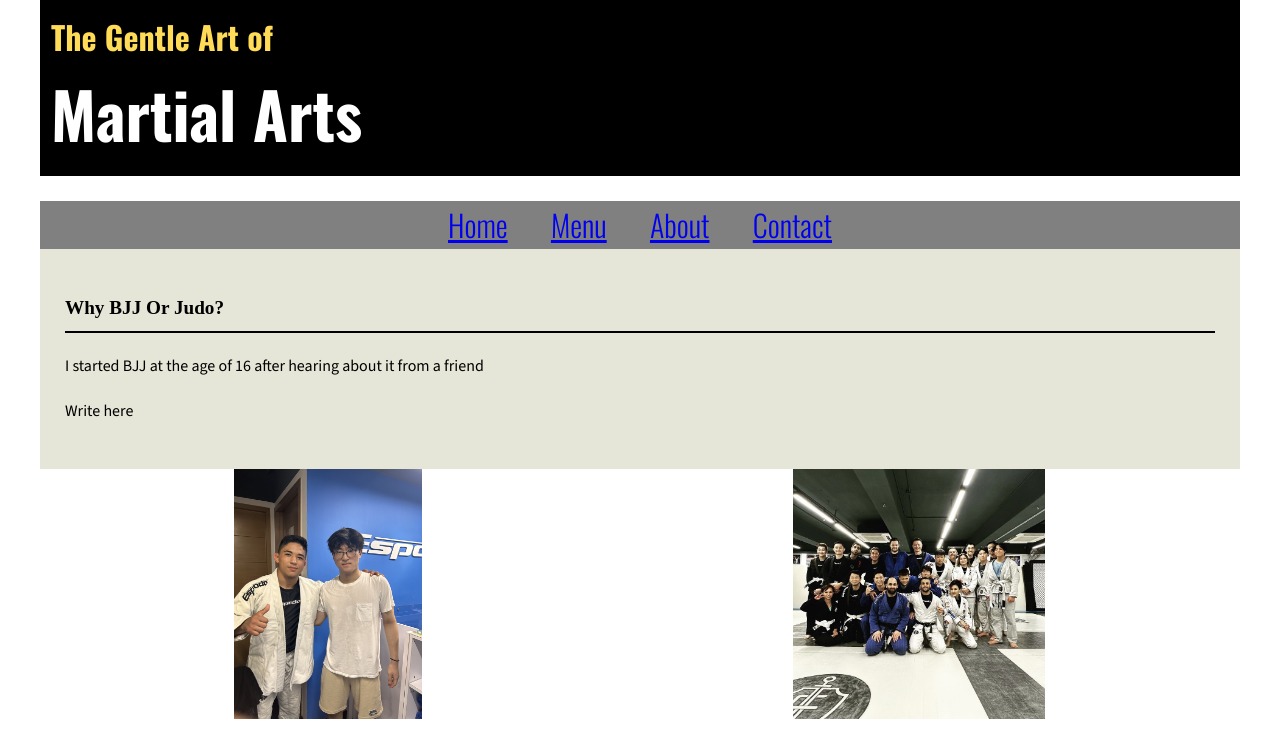
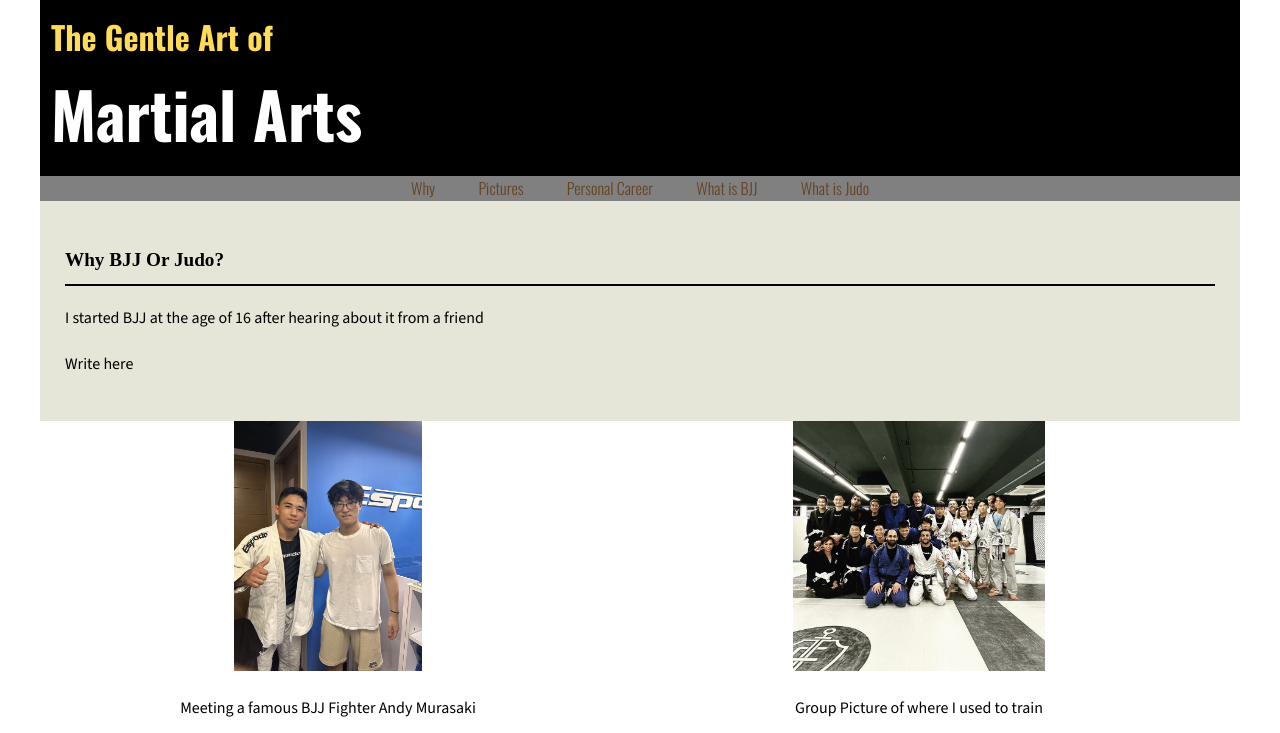
Before and after one commit to an2yLe3/final-project, a plain HTML site: page index.html in a window 1280 px wide. Shown: the top 733 px of the page. Drawn offline with nearby package versions, Linux system fonts and the light colour scheme; a web font is replaced by a local one.

Commit message:
( ◕ ◞ ◕ ) auto commit

```diff
--- a/index.html
+++ b/index.html
@@ -40,9 +40,7 @@ margin: 0 auto;
 
 
 header {
-position: relative;
 padding: 10px;
-margin-bottom: 25px;
 background-color: black;
 color: gray;
 border: 1px solid #000000;
@@ -102,11 +100,6 @@ display: grid;
 grid-template-columns: 48% 48%;
 margin-top: 0px;
 gap: 15px;
-}
-
-
-.box-one{
-background-color: #E6E6D8;
 }
 
 
@@ -193,7 +186,9 @@ display: inline-block;
 ul li a{
 display: block;
 padding: 0px 20px;
-font-size: 30px;
+font-size: 16px;
+color:#654321;
+text-decoration: none;
 }
 
 ul li a:hover{
@@ -213,10 +208,11 @@ color: white;
 </header>
 
    <ul>
-      <li><a href="#">Home</a></li>
-      <li><a href="#">Menu</a></li>
-      <li><a href="#">About</a></li>
-      <li><a href="#">Contact</a></li>
+      <li><a href="#">Why</a></li>
+      <li><a href="#">Pictures</a></li>
+      <li><a href="#">Personal Career</a></li>
+      <li><a href="#">What is BJJ</a></li>
+      <li><a href="#">What is Judo</a></li>
     </ul>
 
 <div class="main-content">
```
